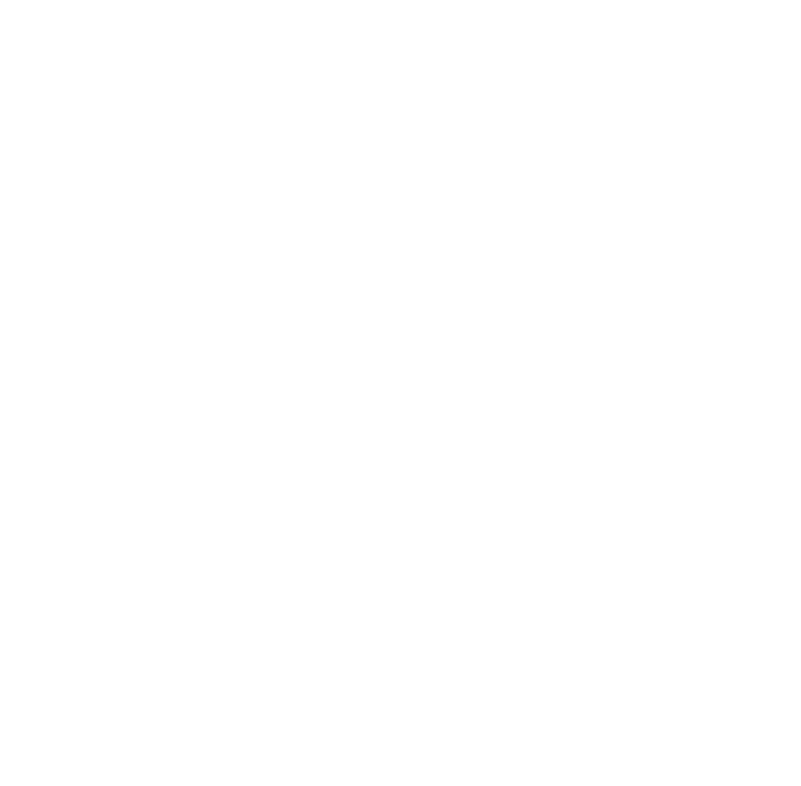
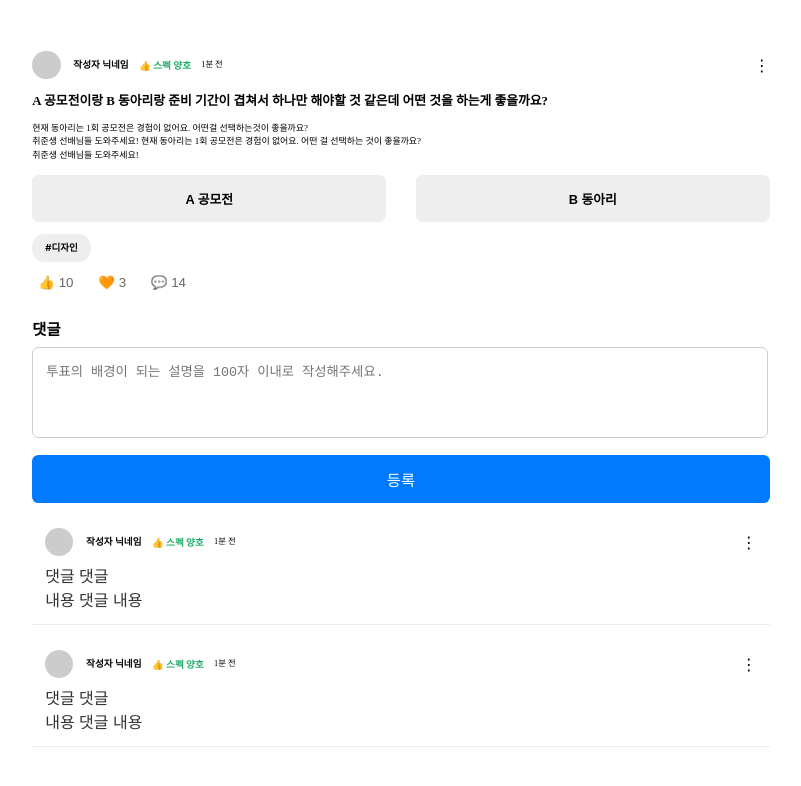
Before and after one commit to HSU-Likelion-CareerDoctor/CareerDoctor-Frontend, a React (Create React App) app in the folder frontend/: page /voteDetail in a window 1280 px wide. Before the commit this address had no page. Shown: the top 786 px of the page, without its empty margins (239-1040 px from the left). Built offline with nearby package versions, Linux system fonts and the light colour scheme.

Commit message:
voteDetail 페이지 완성

```diff
--- a/frontend/src/App.js
+++ b/frontend/src/App.js
@@ -4,6 +4,7 @@
 import CreateVote from "./pages/Balance/createVote";
 import BalanceMain from "./pages/Balance/balanceMain";
 import VoteRegister from "./pages/Balance/voteRegister";
+import VoteDetail from "./pages/Balance/voteDetail";
 import Signup from "./pages/Main/Signup";
 import Login from "./pages/Main/Login";
 
@@ -15,9 +16,9 @@
         <Route path="/balanceMain" element={<BalanceMain />} />
         <Route path="/createVote" element={<CreateVote />} />
         <Route path="/voteRegister" element={<VoteRegister />} />
-
-        <Route path="/signup" element={<Signup/>}/>
-        <Route path="/login" element={<Login/>}/>
+        <Route path="/voteDetail" element={<VoteDetail />} />
+        <Route path="/signup" element={<Signup />} />
+        <Route path="/login" element={<Login />} />
       </Routes>
     </Router>
   );
--- /dev/null
+++ b/frontend/src/pages/Balance/voteDetail.jsx
@@ -0,0 +1,343 @@
+import React, { useState } from "react";
+import styled from "styled-components";
+
+// Styled-components 정의
+const Container = styled.div`
+  display: flex;
+  justify-content: center;
+  padding: 2vw;
+`;
+
+const Content = styled.div`
+  width: 60%;
+  background-color: #fff;
+  padding: 2vw;
+`;
+
+const Header = styled.div`
+  display: flex;
+  align-items: center;
+  justify-content: space-between;
+`;
+
+const UserInfo = styled.div`
+  display: flex;
+  align-items: center;
+`;
+
+const Avatar = styled.div`
+  width: 2.2vw;
+  height: 2.2vw;
+  border-radius: 50%;
+  background-color: #ccc;
+  margin-right: 1vw;
+`;
+
+const UserName = styled.div`
+  color: #000;
+  font-family: "Noto Sans KR";
+  font-size: 0.75vw;
+  font-style: normal;
+  font-weight: 700;
+  line-height: 150%; /* 22.5px */
+`;
+
+const Meta = styled.div`
+  color: #1dac67;
+  display: flex;
+  justify-content: center;
+  font-family: "Noto Sans KR";
+  font-size: 0.75vw;
+  font-style: normal;
+  font-weight: 700;
+  line-height: normal;
+`;
+
+const Title = styled.h2`
+  margin-top: 1vw;
+  font-size: 1vw;
+  color: #000;
+  font-family: "Noto Sans KR";
+  font-style: normal;
+  font-weight: 700;
+  line-height: 150%; /* 30px */
+`;
+
+const PollOptions = styled.div`
+  display: flex;
+  justify-content: space-between;
+  margin-top: 1vw;
+`;
+
+const OptionButton = styled.button`
+  width: 48%;
+  padding: 1vw;
+  font-size: 1vw;
+  font-style: normal;
+  font-weight: 700;
+  line-height: normal;
+  cursor: pointer;
+  background-color: #eee;
+  border: 1px solid #eee;
+  border-radius: 0.5vw;
+
+  &:hover {
+    background-color: #ddd;
+  }
+`;
+
+const Tag = styled.div`
+  margin-top: 1vw;
+  padding: 0.5vw 1vw;
+  font-size: 0.75vw;
+  font-style: normal;
+  font-weight: 700;
+  line-height: 150%; /* 22.5px */
+  display: inline-block;
+  background-color: #eee;
+  border-radius: 1vw;
+`;
+
+const Actions = styled.div`
+  display: flex;
+  align-items: center;
+  margin-top: 1vw;
+`;
+
+const InfoBox = styled.div`
+  display: flex;
+  gap: 0.8vw;
+  align-items: center;
+  justify-content: center;
+`;
+
+const ActionButton = styled.button`
+  margin-right: 1vw;
+  background: none;
+  border: none;
+  cursor: pointer;
+  color: #666;
+  display: flex;
+  align-items: center;
+
+  &:hover {
+    color: #000;
+  }
+`;
+
+const CommentsSection = styled.div`
+  margin-top: 2vw;
+`;
+
+const CommentInput = styled.textarea`
+  width: 96%;
+  height: 5vw;
+  padding: 1vw;
+  border: 1px solid #ccc;
+  border-radius: 0.5vw;
+  resize: none;
+`;
+
+const CommentButton = styled.button`
+  margin-top: 1vw;
+  padding: 1vw;
+  width: 100%;
+  background-color: #007bff;
+  color: white;
+  border: none;
+  border-radius: 0.5vw;
+  cursor: pointer;
+  font-size: 1.2vw;
+
+  &:hover {
+    background-color: #0056b3;
+  }
+`;
+
+const Time = styled.span`
+  color: #000;
+  font-family: "Noto Sans KR";
+  font-size: 0.65vw;
+  font-style: normal;
+  font-weight: 500;
+  line-height: 150%; /* 19.5px */
+`;
+
+const Comment = styled.div`
+  margin-top: 1vw;
+  padding: 1vw;
+  border-bottom: 1px solid #eee;
+`;
+
+const CommentHeader = styled.div`
+  display: flex;
+  align-items: center;
+  justify-content: space-between;
+`;
+
+const CommentContent = styled.div`
+  margin-top: 0.5vw;
+  color: #333;
+`;
+
+const Context = styled.div`
+  color: #000;
+  font-family: "Noto Sans KR";
+  font-size: 0.7vw;
+  font-style: normal;
+  font-weight: 500;
+  line-height: 150%; /* 21px */
+  margin-top: 0.8vw;
+`;
+
+const CommentTitle = styled.div`
+  color: #000;
+  font-family: "Noto Sans KR";
+  font-size: 1.2vw;
+  font-style: normal;
+  font-weight: 700;
+  line-height: normal;
+  margin-bottom: 0.6vw;
+`;
+
+// 드롭다운 메뉴 스타일링
+const MenuIcon = styled.div`
+  cursor: pointer;
+  position: relative;
+`;
+
+const DropdownMenu = styled.div`
+  position: absolute;
+  top: 2vw;
+  right: 0;
+  width: 4vw;
+  background: white;
+  border: 0.05vw solid #ccc;
+  box-shadow: 0 0.2vw 0.4vw rgba(0, 0, 0, 0.1);
+  z-index: 1;
+  color: #000;
+  font-family: "Noto Sans KR";
+  display: flex;
+  flex-direction: column;
+  align-items: center;
+  font-size: 0.75vw;
+  font-style: normal;
+  font-weight: 500;
+  line-height: 150%; /* 22.5px */
+`;
+
+const DropdownItem = styled.div`
+  padding: 0.5vw 1vw;
+  cursor: pointer;
+  border-bottom: 0.05vw solid #eee;
+
+  &:hover {
+    background-color: #f1f1f1;
+  }
+
+  &:last-child {
+    border-bottom: none;
+  }
+`;
+
+const PostHeader = ({ isAuthor }) => {
+  const [isDropdownOpen, setIsDropdownOpen] = useState(false);
+  const toggleDropdown = () => setIsDropdownOpen(!isDropdownOpen);
+
+  return (
+    <Header>
+      <UserInfo>
+        <Avatar />
+        <InfoBox>
+          <UserName>작성자 닉네임</UserName>
+          <Meta>👍 스펙 양호</Meta> <Time>1분 전</Time>
+        </InfoBox>
+      </UserInfo>
+      <MenuIcon onClick={toggleDropdown}>
+        ⋮
+        {isDropdownOpen && (
+          <DropdownMenu>
+            <DropdownItem>수정</DropdownItem>
+            <DropdownItem>삭제</DropdownItem>
+            {!isAuthor && <DropdownItem>신고</DropdownItem>}
+          </DropdownMenu>
+        )}
+      </MenuIcon>
+    </Header>
+  );
+};
+
+const CommentComponent = ({ isAuthor }) => {
+  const [isDropdownOpen, setIsDropdownOpen] = useState(false);
+  const toggleDropdown = () => setIsDropdownOpen(!isDropdownOpen);
+
+  return (
+    <Comment>
+      <CommentHeader>
+        <UserInfo>
+          <Avatar />
+          <InfoBox>
+            <UserName> 작성자 닉네임</UserName>
+            <Meta>👍 스펙 양호 </Meta> <Time>1분 전</Time>
+          </InfoBox>
+        </UserInfo>
+        <MenuIcon onClick={toggleDropdown}>
+          ⋮
+          {isDropdownOpen && (
+            <DropdownMenu>
+              <DropdownItem>수정</DropdownItem>
+              <DropdownItem>삭제</DropdownItem>
+              {!isAuthor && <DropdownItem>신고</DropdownItem>}
+            </DropdownMenu>
+          )}
+        </MenuIcon>
+      </CommentHeader>
+      <CommentContent>
+        댓글 댓글
+        <br /> 내용 댓글 내용
+      </CommentContent>
+    </Comment>
+  );
+};
+
+const VoteDetail = () => {
+  const [isAuthor, setIsAuthor] = useState(true); // 작성자 여부 (예시로 true로 설정)
+
+  return (
+    <Container>
+      <Content>
+        <PostHeader isAuthor={isAuthor} />
+        <Title>
+          A 공모전이랑 B 동아리랑 준비 기간이 겹쳐서 하나만 해야할 것 같은데
+          어떤 것을 하는게 좋을까요?
+        </Title>
+        <Context>
+          현재 동아리는 1회 공모전은 경험이 없어요. 어떤걸 선택하는것이
+          좋을까요? <br />
+          취준생 선배님들 도와주세요! 현재 동아리는 1회 공모전은 경험이 없어요.
+          어떤 걸 선택하는 것이 좋을까요?
+          <br /> 취준생 선배님들 도와주세요!
+        </Context>
+        <PollOptions>
+          <OptionButton>A 공모전</OptionButton>
+          <OptionButton>B 동아리</OptionButton>
+        </PollOptions>
+        <Tag>#디자인</Tag>
+        <Actions>
+          <ActionButton>👍 10</ActionButton>
+          <ActionButton>🧡 3</ActionButton>
+          <ActionButton>💬 14</ActionButton>
+        </Actions>
+        <CommentsSection>
+          <CommentTitle>댓글</CommentTitle>
+          <CommentInput placeholder="투표의 배경이 되는 설명을 100자 이내로 작성해주세요." />
+          <CommentButton>등록</CommentButton>
+          <CommentComponent isAuthor={isAuthor} />
+          <CommentComponent isAuthor={isAuthor} />
+        </CommentsSection>
+      </Content>
+    </Container>
+  );
+};
+
+export default VoteDetail;
```
